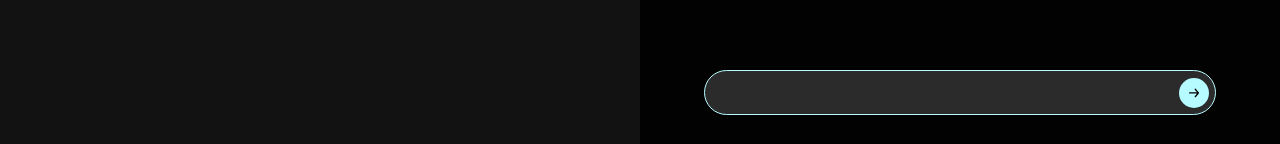
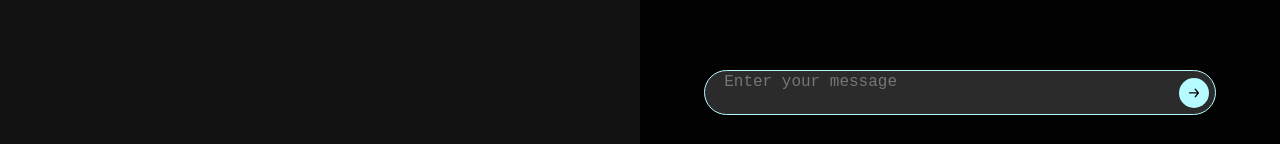
Before and after one commit to Enesmerdane/reload-case-study, a React (Create React App) app: page /chat in a window 1280 px wide. Shown: the part 653-797 px from the top of the page. Built offline with nearby package versions, Linux system fonts and the light colour scheme.

Commit message:
text area created checkpoint
text area created checkpoint

```diff
--- a/src/pages/chat/index.tsx
+++ b/src/pages/chat/index.tsx
@@ -27,8 +27,14 @@ function Chat() {
                 <div className="chatpage_chat_screen">
                     <div className="chatpage__message_container"></div>
                     <div className="chatpage__input_field">
-                        <input />
-                        <SendButton classname="chatpage__send_button" />
+                        {/* <input /> */}
+                        <textarea placeholder="Enter your message"/>
+                        <SendButton
+                            classname="chatpage__send_button"
+                            onclick={() => {
+                                window.alert("sent yey");
+                            }}
+                        />
                     </div>
                 </div>
             </div>
--- a/src/pages/chat/styles.css
+++ b/src/pages/chat/styles.css
@@ -79,21 +79,39 @@
     align-items: center;
 }
 
-.chatpage__input_field>input{
-    color:white;
+.chatpage__input_field>textarea{
     background: rgba(255, 255, 255, 0.00);
-    height: 2.8rem;
-    border-radius: 100px;
+    height: 100%;
     border:none;
-    width: 100%;
+    font-size:1rem;
+    color: white;
+    resize:none;
     padding-left: 1.2rem;
     padding-right: 1rem;
+    width: 100%;
+    border-top-left-radius: 100px;
+    border-bottom-left-radius: 100px;;
+
+
+
+    /*
+    display: flex;
+    flex-direction: column;
+    justify-content: center;
+    align-items:center;
+     */
 }
-.chatpage__input_field>input:focus {
+
+.chatpage__input_field>textarea::-webkit-scrollbar{
+    width:0%
+}
+
+.chatpage__input_field>textarea:focus {
     outline:none;
 }
 
 .chatpage__send_button {
     height: 70%;
     margin-right: 0.4rem;
+    cursor: pointer;
 }
--- a/src/utils/message_send_button.tsx
+++ b/src/utils/message_send_button.tsx
@@ -3,14 +3,14 @@ import SendButtonSVG from "../assets/messsage_send_button.svg";
 
 interface SendButtonProps {
     classname?: string;
-    altText?: string;
+    onclick: any;
 }
 function SendButton(props: SendButtonProps) {
     return (
         <img
             src={SendButtonSVG}
-            alt={props.altText}
             className={props.classname}
+            onClick={props.onclick}
         />
     );
 }
```
